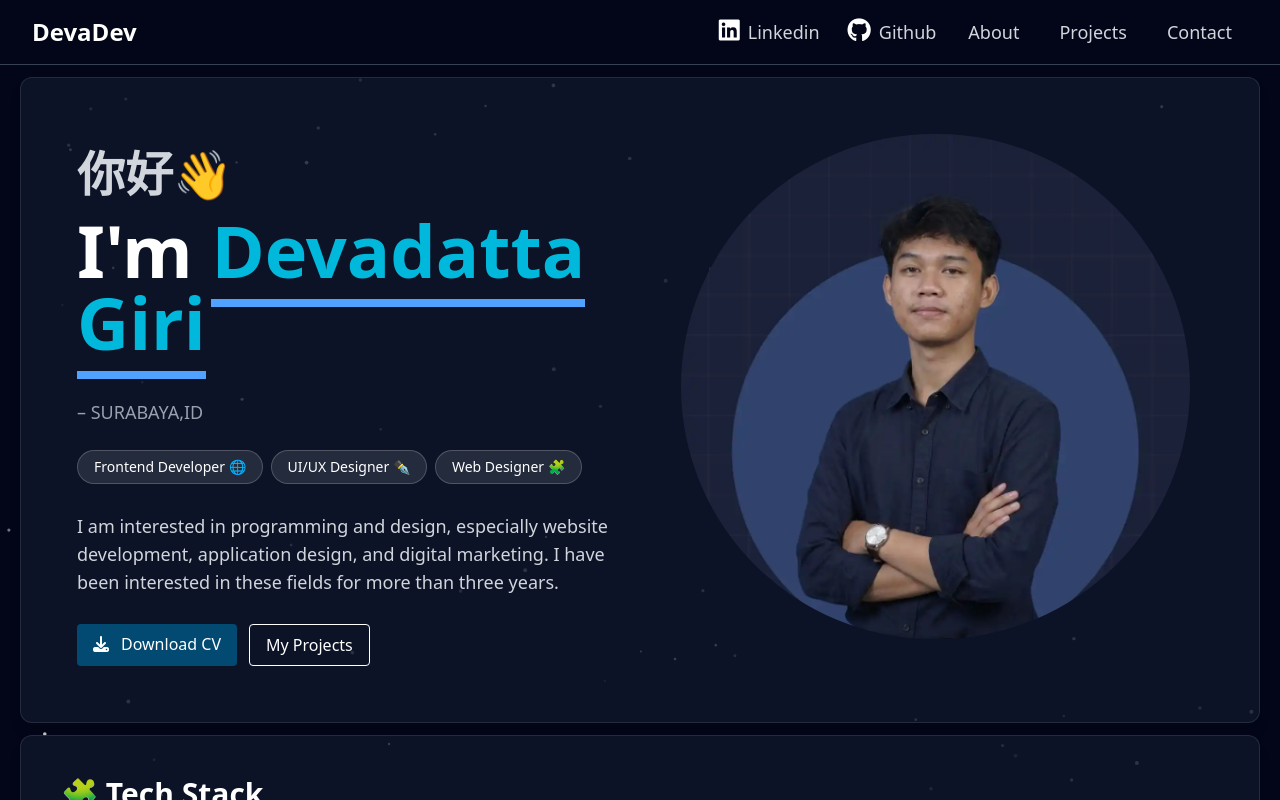
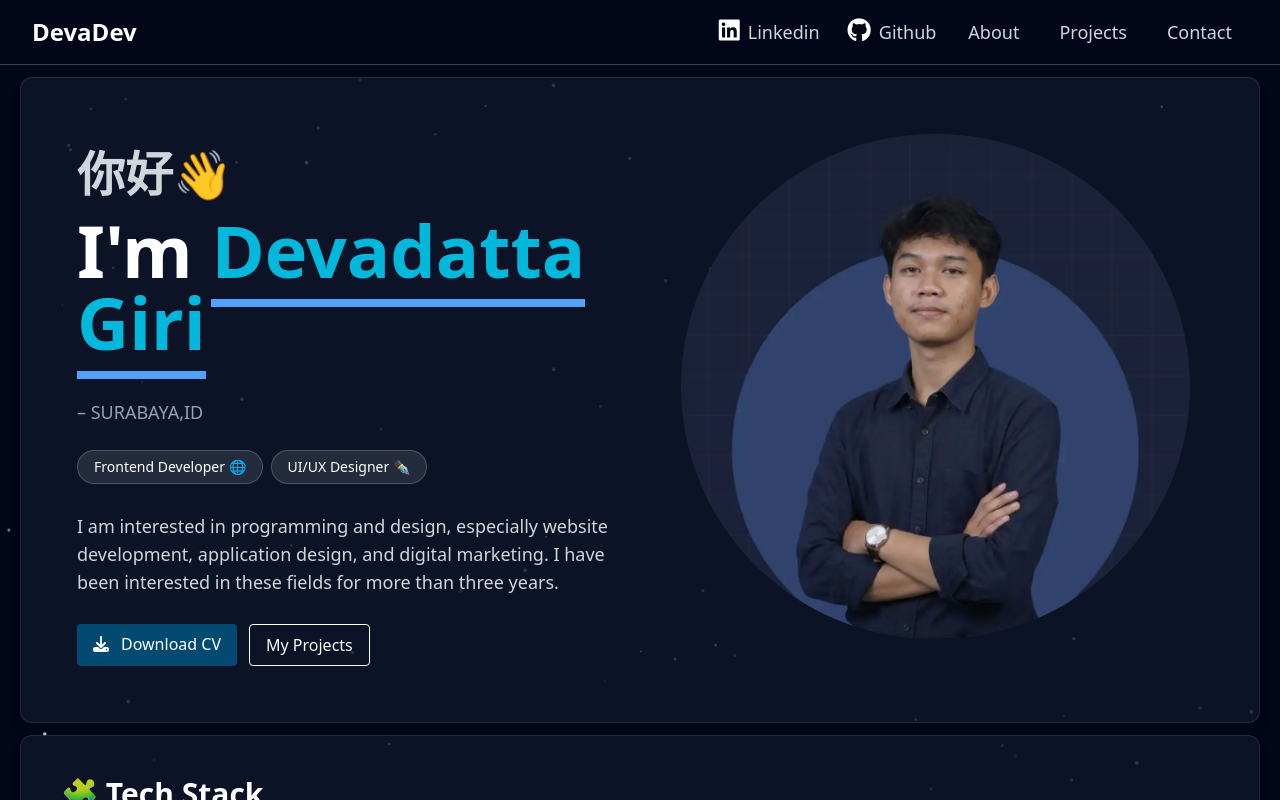
Before and after one commit to 1610Deva/portodevabysvelte, a SvelteKit app: page / in a window 1280 px wide. Shown: the top 800 px of the page. Built offline with nearby package versions, Linux system fonts and the light colour scheme; a web font is replaced by a local one.

Commit message:
adjusting homepage specialities section

```diff
--- a/src/routes/+page.svelte
+++ b/src/routes/+page.svelte
@@ -3,7 +3,7 @@
 
 	let isVisible = false;
 
-	const specialities = ['Frontend Developer 🌐', 'UI/UX Designer ✒️', 'Web Designer 🧩'];
+	const specialities = ['Frontend Developer 🌐', 'UI/UX Designer ✒️'];
 
 	const greetings = [
 		'Hello',
@@ -174,7 +174,7 @@
 		</div>
 
 		<!-- Speciality Badges -->
-		<div class="lex-wrap gap-2 hidden md:flex">
+		<div class="flex flex-wrap gap-2">
 			{#each specialities as s}
 				<span class="rounded-full border border-white/20 bg-white/10 px-4 py-1.5 text-sm font-medium text-white hover:bg-white hover:text-gray-700 hover:transition duration-300 ease-in-out cursor-pointer">
 					{s}
```
